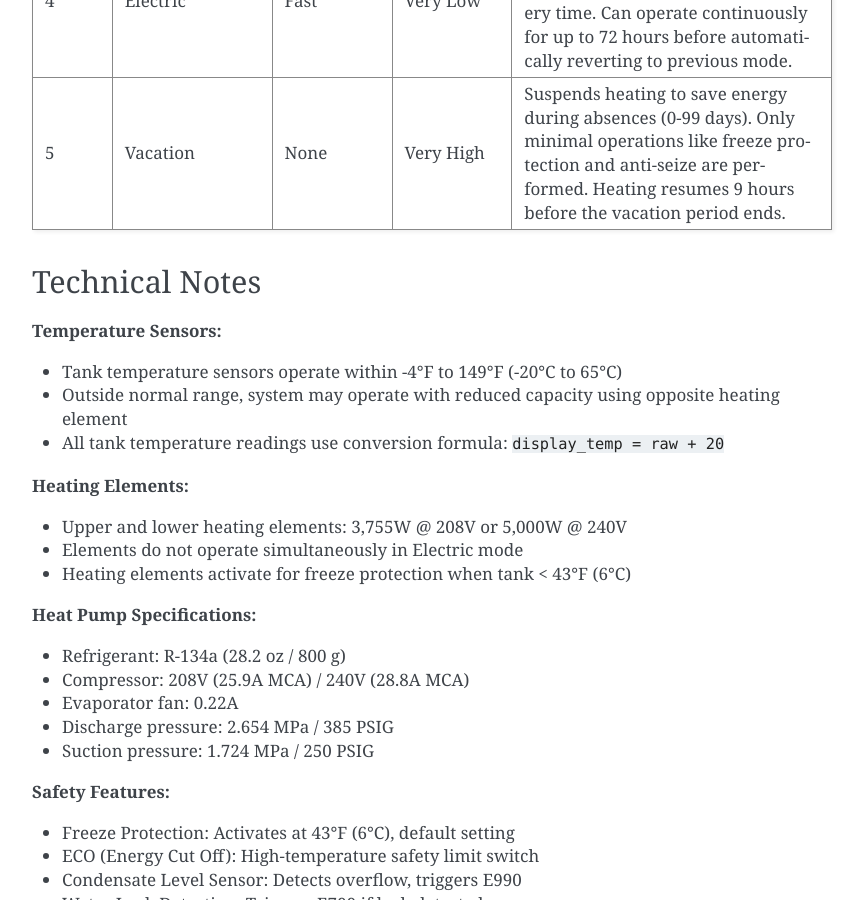
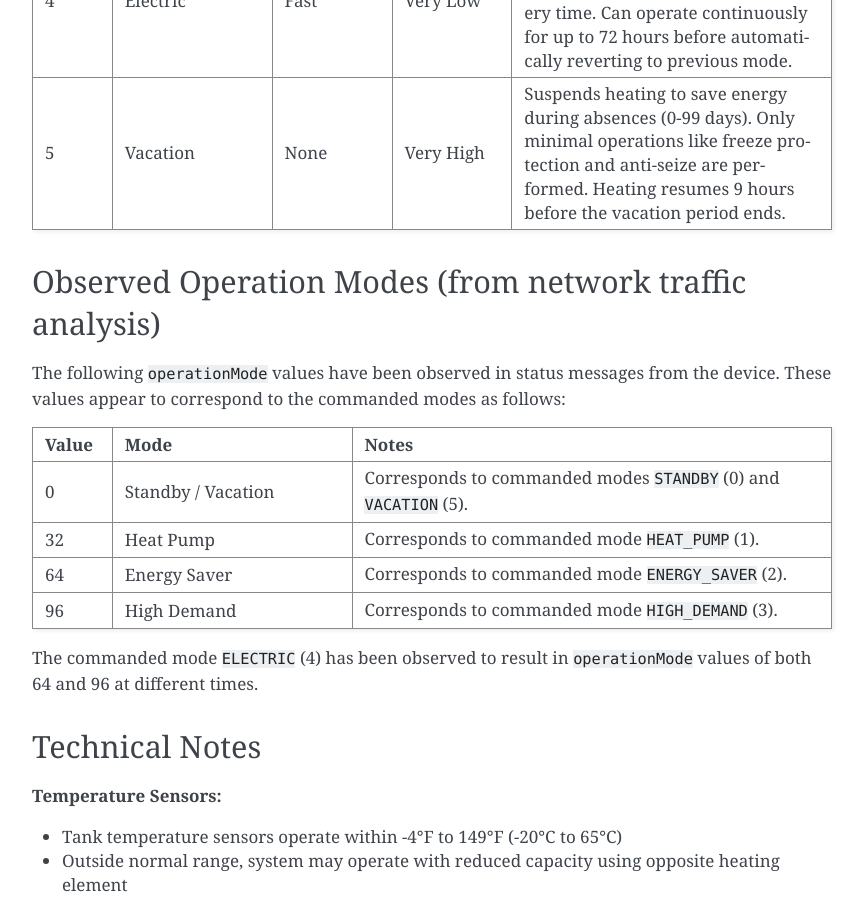
Before and after one commit to eman/nwp500-python, a Sphinx documentation site: the page built from docs/DEVICE_STATUS_FIELDS.rst, in a window 1280 px wide and 900 px high, scrolled down 9591 px. Shown: the whole window, without its empty margins (338-1202 px from the left). Built offline with Sphinx 7.4.7, drawn with Linux system fonts in a browser that asks for light colours; some of the changed text lies outside the part shown.

Commit message:
updated codes for operation mode

```diff
--- a/docs/DEVICE_STATUS_FIELDS.rst
+++ b/docs/DEVICE_STATUS_FIELDS.rst
@@ -489,6 +489,34 @@ The ``operationMode`` field is an integer that maps to the following modes. Thes
      - Very High
      - Suspends heating to save energy during absences (0-99 days). Only minimal operations like freeze protection and anti-seize are performed. Heating resumes 9 hours before the vacation period ends.
 
+
+Observed Operation Modes (from network traffic analysis)
+--------------------------------------------------------
+
+The following ``operationMode`` values have been observed in status messages from the device. These values appear to correspond to the commanded modes as follows:
+
+.. list-table::
+   :header-rows: 1
+   :widths: 10 30 60
+
+   * - Value
+     - Mode
+     - Notes
+   * - 0
+     - Standby / Vacation
+     - Corresponds to commanded modes ``STANDBY`` (0) and ``VACATION`` (5).
+   * - 32
+     - Heat Pump
+     - Corresponds to commanded mode ``HEAT_PUMP`` (1).
+   * - 64
+     - Energy Saver
+     - Corresponds to commanded mode ``ENERGY_SAVER`` (2).
+   * - 96
+     - High Demand
+     - Corresponds to commanded mode ``HIGH_DEMAND`` (3).
+
+The commanded mode ``ELECTRIC`` (4) has been observed to result in ``operationMode`` values of both 64 and 96 at different times.
+
 Technical Notes
 ---------------
 
```
Also changed, not shown: 1 other file.
